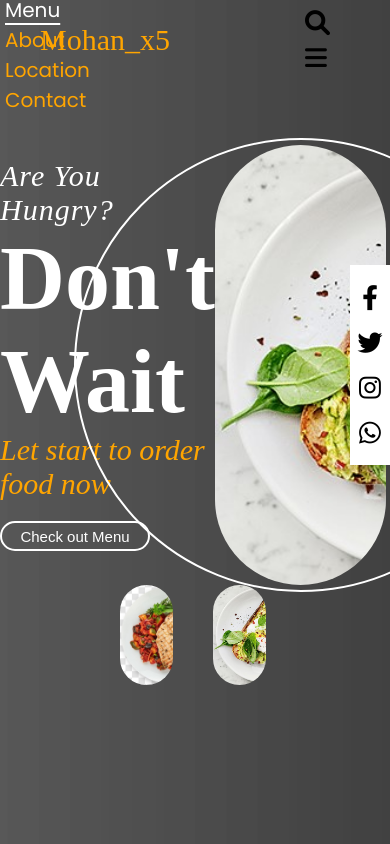
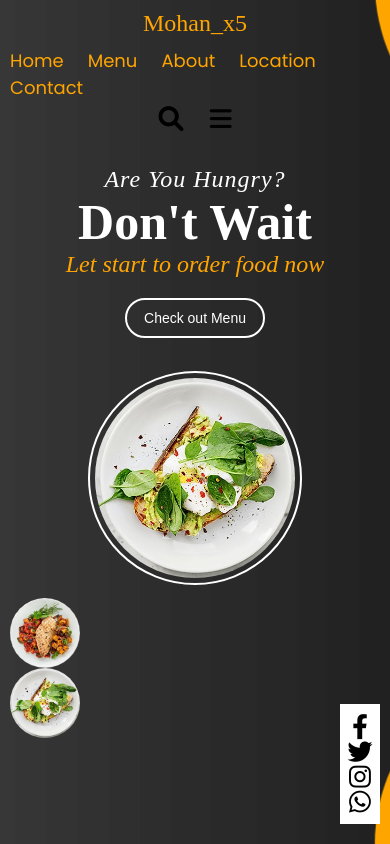
Before and after one commit to MohanRaja-tech/Restaurent-UI, a plain HTML site: page index.html in a window 390 px wide. Drawn offline with Linux system fonts and the light colour scheme.

Commit message:
style.css

```diff
--- a/style.css
+++ b/style.css
@@ -1,144 +1,42 @@
+@import url('https://fonts.googleapis.com/css2?family=Poppins:wght@400;600&display=swap');
 
-@import url('https://fonts.googleapis.com/css2?family=Poppins:wght@400;600&display=swap');
-*{
-    padding:0;
-    margin:0;
+* {
+    padding: 0;
+    margin: 0;
+    box-sizing: border-box;
 }
-body{
-    width: 99%;
-    height: 97%;
+
+body {
+    width: 100%;
+    height: 100%;
     background-image: url('Background2.png');
-    background-size:cover;
+    background-size: cover;
+    background-position: center;
 }
-.top{
+
+.top {
     display: flex;
     flex-direction: row;
     justify-content: space-between;
     height: 80px;
-    align-items:center;
-    padding:0px 40px;
-}
-.logo{
-    font-size: 30px;
-    color:orange;
-}
-.nav{
-    position: relative;
-    left:-180px;
-
-}
-a{
-    padding:5px 15px;
-    color:orange;
-    font-size: 20px;
-    text-decoration:none;
-}
-a:hover{
-    color:white;
-    text-decoration: underline;
-    text-underline-position:under;
-}
-.search{
-    font-size: 25px;
-}
-.search i{
-    padding:5px 20px;
-}
-/************heading**************/
-.heading{
-    display: flex;
-    justify-content: space-evenly;
-    padding-top:65px;
-    align-items:center;
-}
-.right{
-    width: 440px;
-    height: 440px;
-    background-image: url('food.jpg');
-    background-size:cover;
-    border-radius: 400px;
-    display: flex;
-    justify-content: center;
-    align-items:center;
-}
-.right::before{
-    width: 430px;
-    height: 430px;
-    border:2px solid white;
-    content: '';
-    position: absolute;
-    border-radius: 430px;
-    padding:10px;
+    align-items: center;
+    padding: 0px 20px;
 }
 
-/**********left************/
-.left p:nth-child(1){
-    color: white;
+.logo {
     font-size: 30px;
-    letter-spacing: 1px;
-    font-style: italic;
-}
-.left h1{
-    font-size: 90px;
-    color:white;
-}
-.left p:nth-child(3){
     color: orange;
-    font-size: 30px;
-    font-style: italic;
-}
-.left button{
-    width: 150px;
-    height: 30px;
-    font-size: 15px;
-    border-radius: 20px;
-    border:2px solid white;
-    background-color:transparent;
-    color:white;
-    margin:20px 0px;
-}
-/*********SocialMedia***************/
-.SocialMedia{
-    position: absolute;
-    right: 0;
-    display: flex;
-    justify-content: space-evenly;
-    align-items: center;
-    flex-direction: column;
-    width: 40px;
-    height: 200px;
-    background-color:white;
-    font-size: 25px;
-
-}
-.SocialMedia i:hover {
-    color:orange;
 }
 
+.nav {
+    position: relative;
+    left: 0;
+}
 
-/***************bottom***************/
-#food1,#food2{
-    background-size:cover;
-    width: 100px;
-    height: 100px;
-    border-radius: 100px;
-    margin:0px 20px;
-}
-#food1{
-    background-image: url('food1.png');
-}
-#food2{
-    background-image: url('food.jpg');
-}
-.menu{
-    display: flex;
-    margin:0px 100px;
-}
-.nav a {
-    font-family: 'Poppins', sans-serif;
-    padding: 5px 15px;
+a {
+    padding: 5px 10px;
     color: orange;
-    font-size: 20px;
+    font-size: 18px;
     text-decoration: none;
 }
 
@@ -147,3 +45,182 @@ a:hover {
     text-decoration: underline;
     text-underline-position: under;
 }
+
+.search {
+    font-size: 25px;
+}
+
+.search i {
+    padding: 5px 10px;
+}
+
+/************ Heading Section **************/
+.heading {
+    display: flex;
+    flex-direction: column-reverse;
+    align-items: center;
+    padding-top: 20px;
+    text-align: center;
+}
+
+.right {
+    width: 250px;
+    height: 250px;
+    background-image: url('food.jpg');
+    background-size: cover;
+    border-radius: 50%;
+    display: flex;
+    justify-content: center;
+    align-items: center;
+    position: relative;
+    margin-top: 20px;
+}
+
+.right::before {
+    width: 240px;
+    height: 240px;
+    border: 2px solid white;
+    content: '';
+    position: absolute;
+    border-radius: 50%;
+    padding: 10px;
+}
+
+/********** Left Section ************/
+.left p:nth-child(1) {
+    color: white;
+    font-size: 24px;
+    letter-spacing: 1px;
+    font-style: italic;
+}
+
+.left h1 {
+    font-size: 60px;
+    color: white;
+}
+
+.left p:nth-child(3) {
+    color: orange;
+    font-size: 24px;
+    font-style: italic;
+}
+
+.left button {
+    width: 140px;
+    height: 40px;
+    font-size: 14px;
+    border-radius: 20px;
+    border: 2px solid white;
+    background-color: transparent;
+    color: white;
+    margin: 20px 0px;
+}
+
+/********* Social Media ***************/
+.SocialMedia {
+    position: fixed;
+    right: 10px;
+    bottom: 20px;
+    display: flex;
+    justify-content: space-between;
+    align-items: center;
+    flex-direction: column;
+    width: 40px;
+    height: auto;
+    background-color: white;
+    padding: 10px 0;
+    font-size: 25px;
+}
+
+.SocialMedia i:hover {
+    color: orange;
+}
+
+/*************** Bottom Section ***************/
+#food1, #food2 {
+    background-size: cover;
+    width: 80px;
+    height: 80px;
+    border-radius: 50%;
+    margin: 0px 10px;
+}
+
+#food1 {
+    background-image: url('food1.png');
+}
+
+#food2 {
+    background-image: url('food.jpg');
+}
+
+.menu {
+    display: flex;
+    justify-content: center;
+    margin: 20px 10px;
+}
+
+.nav a {
+    font-family: 'Poppins', sans-serif;
+    padding: 5px 10px;
+    color: orange;
+    font-size: 18px;
+    text-decoration: none;
+}
+
+a:hover {
+    color: white;
+    text-decoration: underline;
+    text-underline-position: under;
+}
+
+/********** Media Queries for Mobile **********/
+@media only screen and (max-width: 768px) {
+    .top {
+        flex-direction: column;
+        height: auto;
+        padding: 10px 0;
+    }
+
+    .logo {
+        font-size: 24px;
+    }
+
+    .nav {
+        left: 0;
+        margin-top: 10px;
+    }
+
+    .heading {
+        padding-top: 20px;
+        text-align: center;
+        flex-direction: column;
+    }
+
+    .left h1 {
+        font-size: 50px;
+    }
+
+    .left p {
+        font-size: 20px;
+    }
+
+    .right {
+        width: 200px;
+        height: 200px;
+    }
+
+    .right::before {
+        width: 190px;
+        height: 190px;
+    }
+
+    .menu {
+        flex-direction: column;
+        margin: 20px 0;
+    }
+
+    #food1, #food2 {
+        width: 70px;
+        height: 70px;
+    }
+}
```
